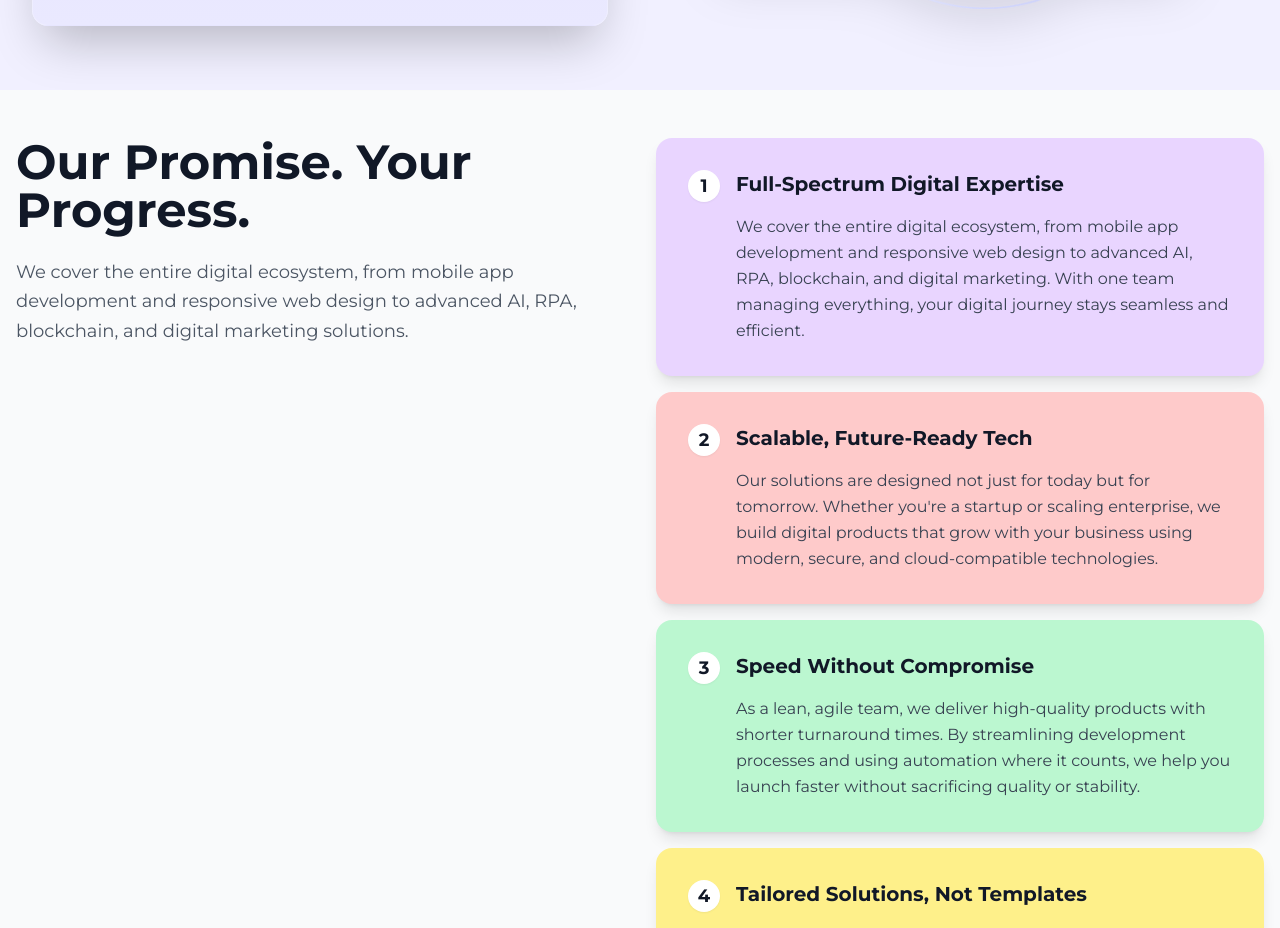
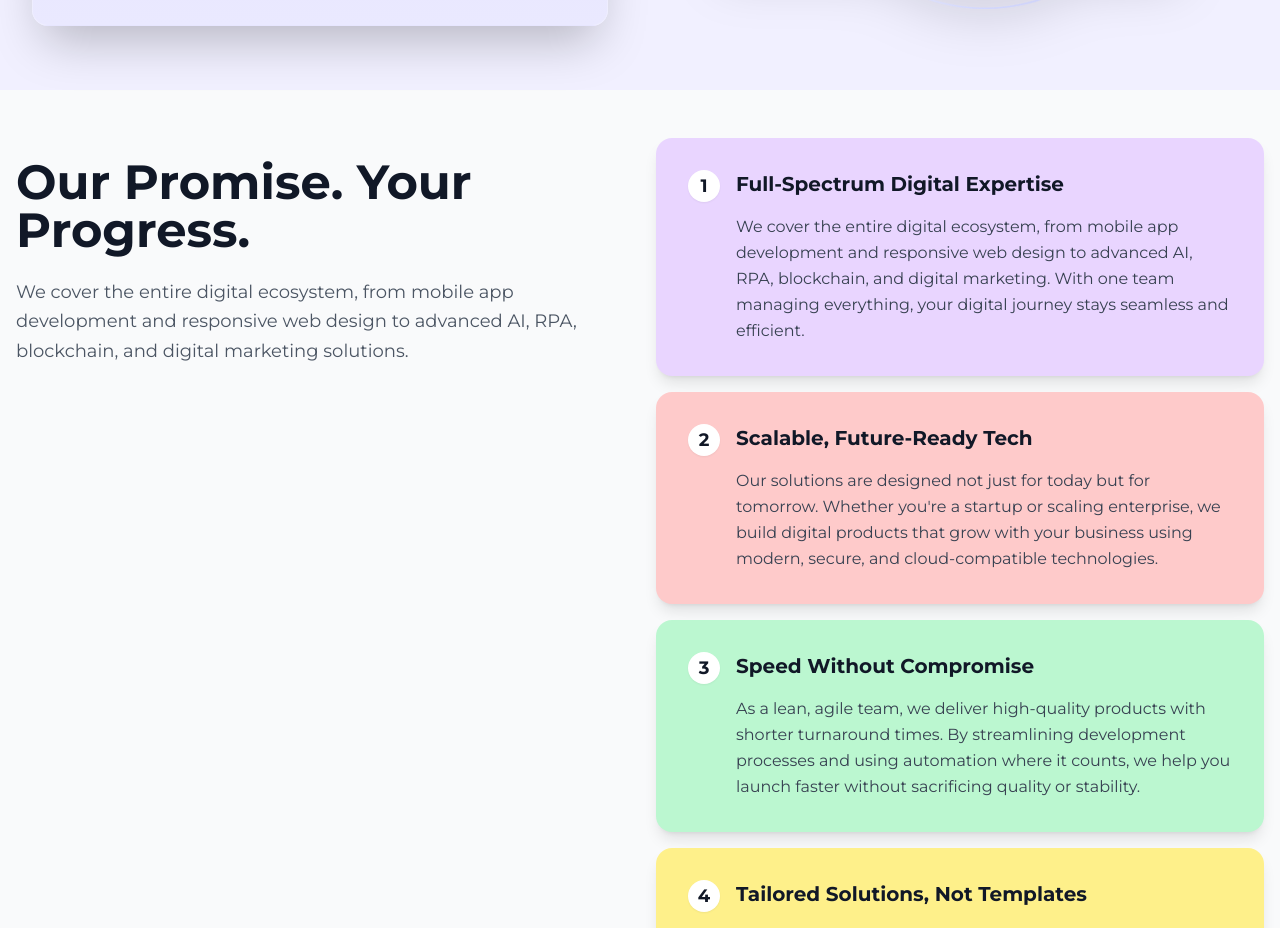
Before and after one commit to rastogi30/Mindor-tech, a Next.js app: page / in a window 1280 px wide. Shown: the part 1220-2148 px from the top of the page. Built offline with nearby package versions, Linux system fonts and the light colour scheme.

Commit message:
minor fix

```diff
--- a/src/components/Slider.tsx
+++ b/src/components/Slider.tsx
@@ -262,7 +262,7 @@ const PromiseProgress: React.FC<PromiseProgressProps> = ({ variant = 'web' }) =>
         <div className="grid lg:grid-cols-2 gap-8 items-start">
 
           <div className="lg:sticky lg:top-12">
-            <h1 className="text-4xl lg:text-5xl font-bold text-gray-900 leading-tight">
+            <h1 className="text-4xl lg:text-5xl font-bold text-gray-900 leading-tight mt-5">
               {content.title}
             </h1>
             <p className="text-gray-600 mt-6 text-lg leading-relaxed">
```
